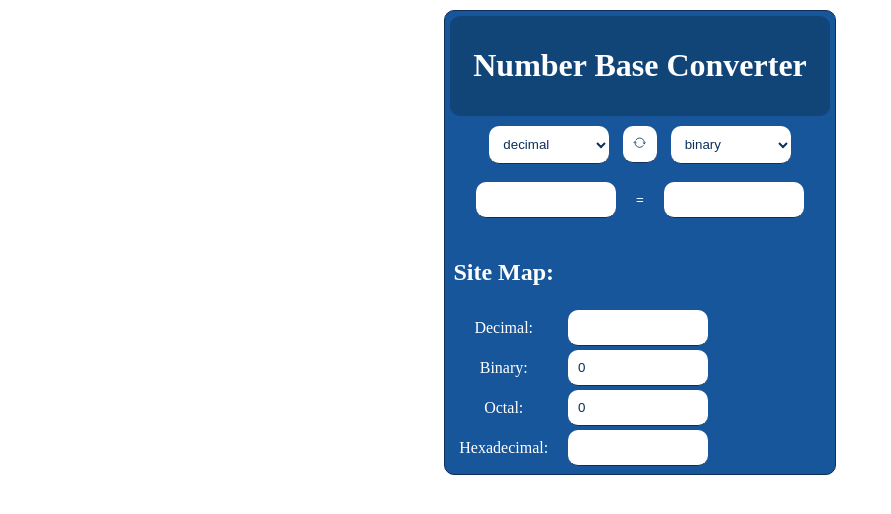
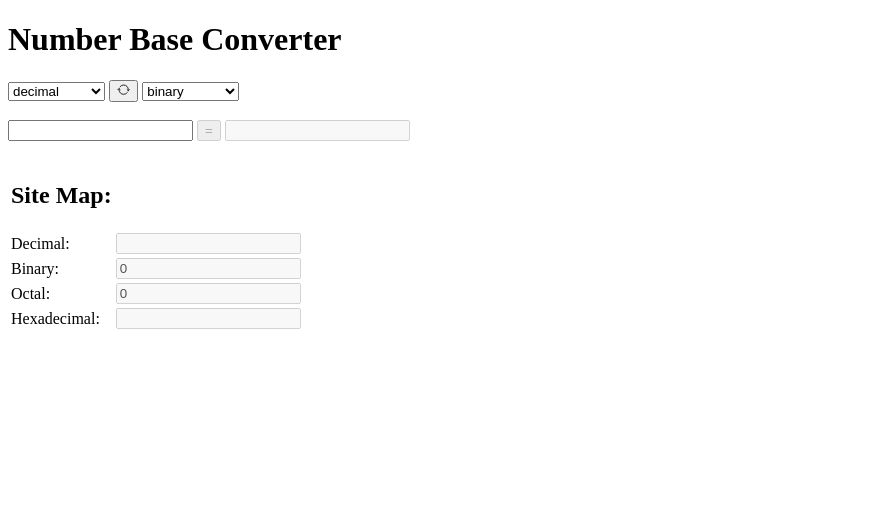
Before and after one commit to KrisHD1337/KSH-Hackathon, a Flask app: page /baseconverter in a window 1280 px wide. Shown: the top 514 px of the page, without its empty margins (0-891 px from the left). Run offline with Flask 3, Linux system fonts and the light colour scheme.

Commit message:
Removed CSS

```diff
--- a/templates/baseconverter.html
+++ b/templates/baseconverter.html
@@ -6,57 +6,6 @@
     <script src="{{ url_for('static', filename='index.js') }}"></script>
     <script type="module" src="https://unpkg.com/ionicons@7.1.0/dist/ionicons/ionicons.esm.js"></script>
 </head>
-<style>
-    .css_body {
-        align-content: center;
-        align-items: center;
-        padding: 5px;
-        margin: auto;
-        margin-top: 10px;
-        margin-bottom: 10px;
-        width: 30%;
-        text-align: center;
-        color: white;
-        border: #0d2f5a 1px solid;
-        border-radius: 10px;
-        background-color: #17569b;
-    }
-
-    header {
-        background-color: #114477;
-        padding: 10px;
-        border-radius: 10px;
-        margin-bottom: 10px;
-    }
-
-    select, input {
-        border-radius: 10px;
-        width: 120px;
-        margin-left: 10px;
-        margin-right: 10px;
-        border: none;
-        padding: 10px;
-        background-color: white;
-        border-bottom: #0d2f5a 1px solid;
-        color: #0d2f5a;
-    }
-
-    #revert {
-        padding: 10px;
-        border: none;
-        background-color: white;
-        color: #0d2f5a;
-        border-radius: 10px;
-        border-bottom: #0d2f5a 1px solid;
-    }
-
-    #equal {
-        background-color: #17569b;
-        color: white;
-        border: none;
-    }
-</style>
-
 <body>
 <div class="css_body">
     <header>
```
